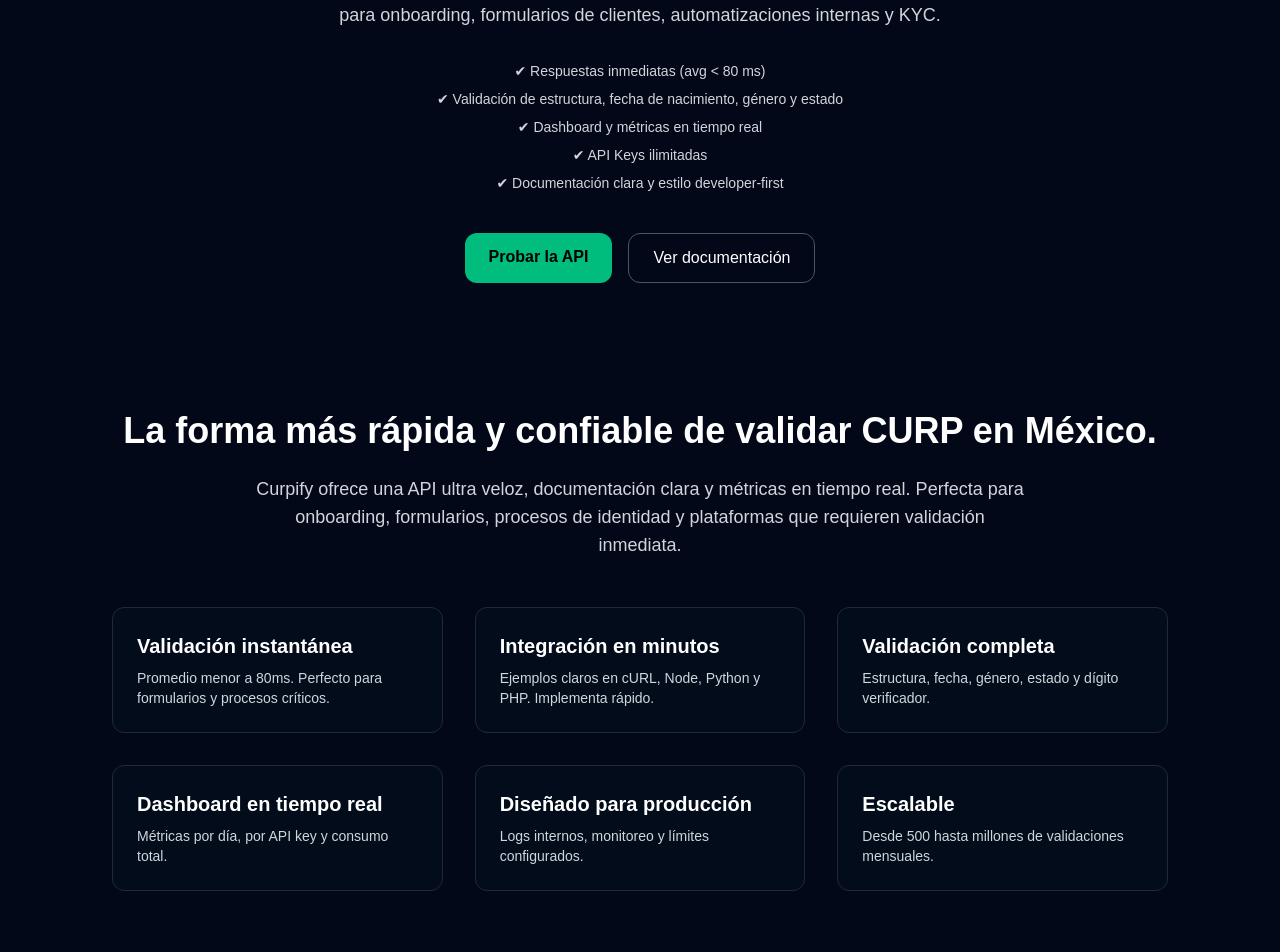
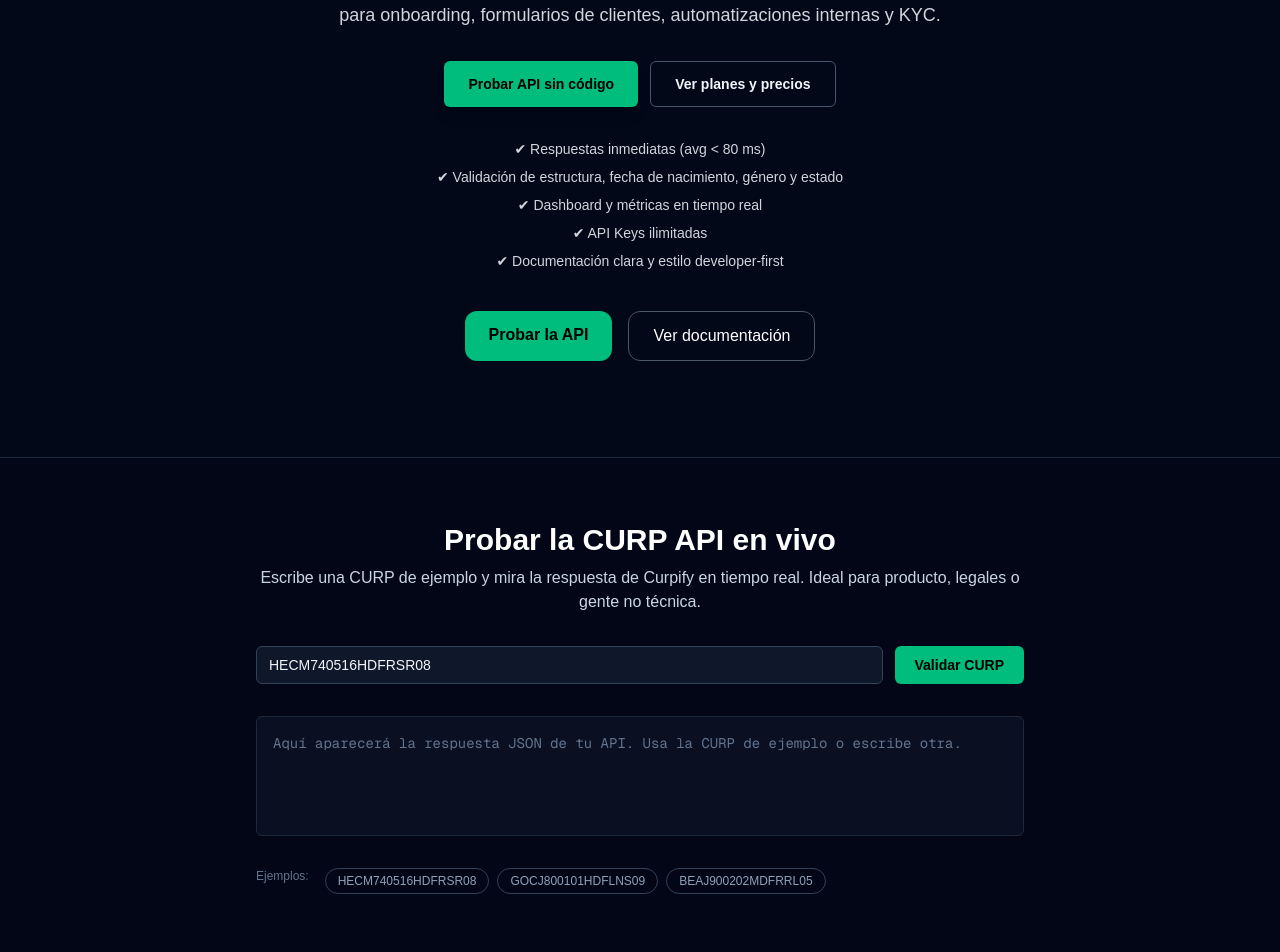
Before and after one commit to IanMartin16/curp-web, a Next.js app: page / in a window 1280 px wide. Shown: the part 240-1192 px from the top of the page. Built offline with nearby package versions, Linux system fonts and the light colour scheme; no server answers.

Commit message:
UI improvements demo

```diff
--- /dev/null
+++ b/app/components/DemoSection.tsx
@@ -0,0 +1,146 @@
+"use client";
+
+import { useState } from "react";
+
+type CurpResponse = {
+  ok: boolean;
+  curp?: string;
+  isValid?: boolean;
+  data?: {
+    year: number;
+    month: number;
+    day: number;
+    gender: string;
+    state: string;
+  };
+  error?: string;
+};
+
+export function DemoSection() {
+  const [curp, setCurp] = useState("HECM740516HDFRSR08");
+  const [loading, setLoading] = useState(false);
+  const [result, setResult] = useState<CurpResponse | null>(null);
+  const [error, setError] = useState<string | null>(null);
+
+  async function handleValidate() {
+    setLoading(true);
+    setError(null);
+    setResult(null);
+
+    try {
+      const baseUrl =
+        process.env.NEXT_PUBLIC_CURP_API_BASE_URL ||
+        "https://curp-api-production.up.railway.app";
+
+      const apiKey =
+        process.env.NEXT_PUBLIC_CURP_API_KEY || "supersecreto_123";
+
+      const res = await fetch(`${baseUrl}/api/curp/validate`, {
+        method: "POST",
+        headers: {
+          "Content-Type": "application/json",
+          "x-api-key": apiKey,
+        },
+        body: JSON.stringify({ curp }),
+      });
+
+      const data = (await res.json()) as CurpResponse;
+
+      if (!res.ok || data.ok === false) {
+        setError(data.error || "No se pudo validar la CURP.");
+      } else {
+        setResult(data);
+      }
+    } catch (e) {
+      console.error(e);
+      setError("Error de red, intenta de nuevo.");
+    } finally {
+      setLoading(false);
+    }
+  }
+
+  return (
+    <section
+      id="demo"
+      className="mt-24 border-t border-slate-800 bg-slate-950/60 py-16 px-4"
+    >
+      <div className="max-w-3xl mx-auto space-y-8">
+        {/* TÍTULO */}
+        <div className="space-y-2 text-center">
+          <h2 className="text-2xl md:text-3xl font-semibold">
+            Probar la CURP API en vivo
+          </h2>
+          <p className="text-slate-300 text-sm md:text-base">
+            Escribe una CURP de ejemplo y mira la respuesta de Curpify en tiempo
+            real. Ideal para producto, legales o gente no técnica.
+          </p>
+        </div>
+
+        {/* INPUT + BOTÓN */}
+        <div className="flex flex-col md:flex-row gap-3">
+          <input
+            value={curp}
+            onChange={(e) => setCurp(e.target.value.toUpperCase())}
+            placeholder="HECM740516HDFRSR08"
+            className="flex-1 rounded-md border border-slate-700 bg-slate-900 px-3 py-2 text-sm text-slate-100 outline-none focus:ring-2 focus:ring-emerald-500"
+          />
+          <button
+            onClick={handleValidate}
+            disabled={loading || !curp}
+            className="rounded-md bg-emerald-500 px-5 py-2 text-sm font-semibold text-black disabled:opacity-50 disabled:cursor-not-allowed flex items-center justify-center gap-2"
+          >
+            {loading ? (
+              <>
+                <span className="h-4 w-4 animate-spin rounded-full border-2 border-black border-t-transparent" />
+                Validando...
+              </>
+            ) : (
+              "Validar CURP"
+            )}
+          </button>
+        </div>
+
+        {/* RESULTADO */}
+        <div className="min-h-[120px] rounded-md border border-slate-800 bg-slate-900/60 p-4 text-sm font-mono text-slate-100 overflow-x-auto">
+          {error && <div className="text-red-400">{error}</div>}
+
+          {!error && result && (
+            <div className="space-y-2">
+              <div className="flex items-center justify-between text-xs text-slate-400">
+                <span>Respuesta de la API</span>
+                <span className="inline-flex items-center gap-1 rounded-full bg-emerald-500/10 px-2 py-0.5 text-emerald-400 border border-emerald-500/40">
+                  200 OK
+                </span>
+              </div>
+              <pre>{JSON.stringify(result, null, 2)}</pre>
+            </div>
+          )}
+
+          {!error && !result && !loading && (
+            <span className="text-slate-500">
+              Aquí aparecerá la respuesta JSON de tu API. Usa la CURP de
+              ejemplo o escribe otra.
+            </span>
+          )}
+        </div>
+
+        {/* CURPs DE EJEMPLO RÁPIDO */}
+        <div className="flex flex-wrap gap-2 text-xs text-slate-400">
+          <span className="text-slate-500 mr-2">Ejemplos:</span>
+          {["HECM740516HDFRSR08", "GOCJ800101HDFLNS09", "BEAJ900202MDFRRL05"].map(
+            (sample) => (
+              <button
+                key={sample}
+                type="button"
+                onClick={() => setCurp(sample)}
+                className="rounded-full border border-slate-700 px-3 py-1 hover:border-emerald-500 hover:text-emerald-400 transition"
+              >
+                {sample}
+              </button>
+            )
+          )}
+        </div>
+      </div>
+    </section>
+  );
+}
--- a/app/dashboard/page.tsx
+++ b/app/dashboard/page.tsx
@@ -1,4 +1,9 @@
 // app/dashboard/page.tsx
+
+// app/dashboard/page.tsx
+export const dynamic = 'force-dynamic'
+export const revalidate = 0
+
 
 type StatsResponse = {
   ok: boolean;
--- a/app/page.tsx
+++ b/app/page.tsx
@@ -1,9 +1,15 @@
 // app/page.tsx
+
+//import { useState } from "react";
+import Link from "next/link";
+import { DemoSection } from "./components/DemoSection";
+
+const API_BASE_URL = process.env.NEXT_PUBLIC_CURP_API_BASE_URL || "";
+const API_KEY = process.env.NEXT_PUBLIC_CURP_API_KEY || "";
 
 export default function HomePage() {
   return (
     <div className="min-h-screen bg-[#020817] text-white">
-
       {/* NAVBAR */}
       <nav className="flex items-center justify-between px-6 md:px-12 py-4 border-b border-[#1f2937]">
         <a href="/" className="text-xl font-bold">
@@ -41,7 +47,23 @@
           Perfecta para onboarding, formularios de clientes, automatizaciones internas y KYC.
         </p>
 
-        <ul className="text-gray-300 text-sm space-y-2 mb-10">
+        <div className="flex flex-col sm:flex-row gap-3 justify-center">
+          <Link
+            href="#demo"
+            className="inline-flex items-center justify-center rounded-md px-6 py-3 text-sm font-semibold bg-emerald-500 hover:bg-emerald-400 text-black shadow-lg"
+          >
+            Probar API sin código
+          </Link>
+
+          <Link
+            href="/pricing"
+            className="inline-flex items-center justify-center rounded-md px-6 py-3 text-sm font-semibold border border-slate-600 text-slate-100 hover:bg-slate-800"
+          >
+            Ver planes y precios
+          </Link>
+        </div>
+
+        <ul className="text-gray-300 text-sm space-y-2 mb-10 mt-8">
           <li>✔ Respuestas inmediatas (avg &lt; 80 ms)</li>
           <li>✔ Validación de estructura, fecha de nacimiento, género y estado</li>
           <li>✔ Dashboard y métricas en tiempo real</li>
@@ -66,9 +88,11 @@
         </div>
       </section>
 
-      {/* SECTION: Comercial Stripe-like */}
+      {/* DEMO WIDGET */}
+      <DemoSection />
+
+      {/* SECTION tipo Stripe */}
       <section className="mt-32 max-w-6xl mx-auto px-6 md:px-12 text-center">
-
         <h2 className="text-4xl font-bold mb-6">
           La forma más rápida y confiable de validar CURP en México.
         </h2>
@@ -80,7 +104,6 @@
 
         {/* FEATURES GRID */}
         <div className="grid md:grid-cols-3 gap-8 text-left">
-
           <div className="bg-[#020c1b] border border-[#1f2937] rounded-xl p-6">
             <h3 className="text-xl font-semibold mb-2">Validación instantánea</h3>
             <p className="text-gray-300 text-sm">
@@ -138,9 +161,7 @@
             Comenzar gratis
           </a>
         </div>
-
       </section>
-
 
       {/* BENEFICIOS */}
       <section className="mt-24 max-w-5xl mx-auto px-6 md:px-12">
@@ -173,6 +194,7 @@
         </div>
       </section>
 
+      {/* HISTORIA */}
       <section className="mt-24 max-w-4xl mx-auto px-6 md:px-12">
         <h2 className="text-3xl font-bold mb-4">Nuestra historia</h2>
 
@@ -211,7 +233,6 @@
         </ul>
       </section>
 
-
       {/* FOOTER */}
       <footer className="mt-24 py-10 border-t border-[#1f2937] text-center text-gray-400 text-sm">
         Curpify © {new Date().getFullYear()}. Construido con 💚 por Martín.
```
Lines whose indentation alone changed are shown as unchanged.
